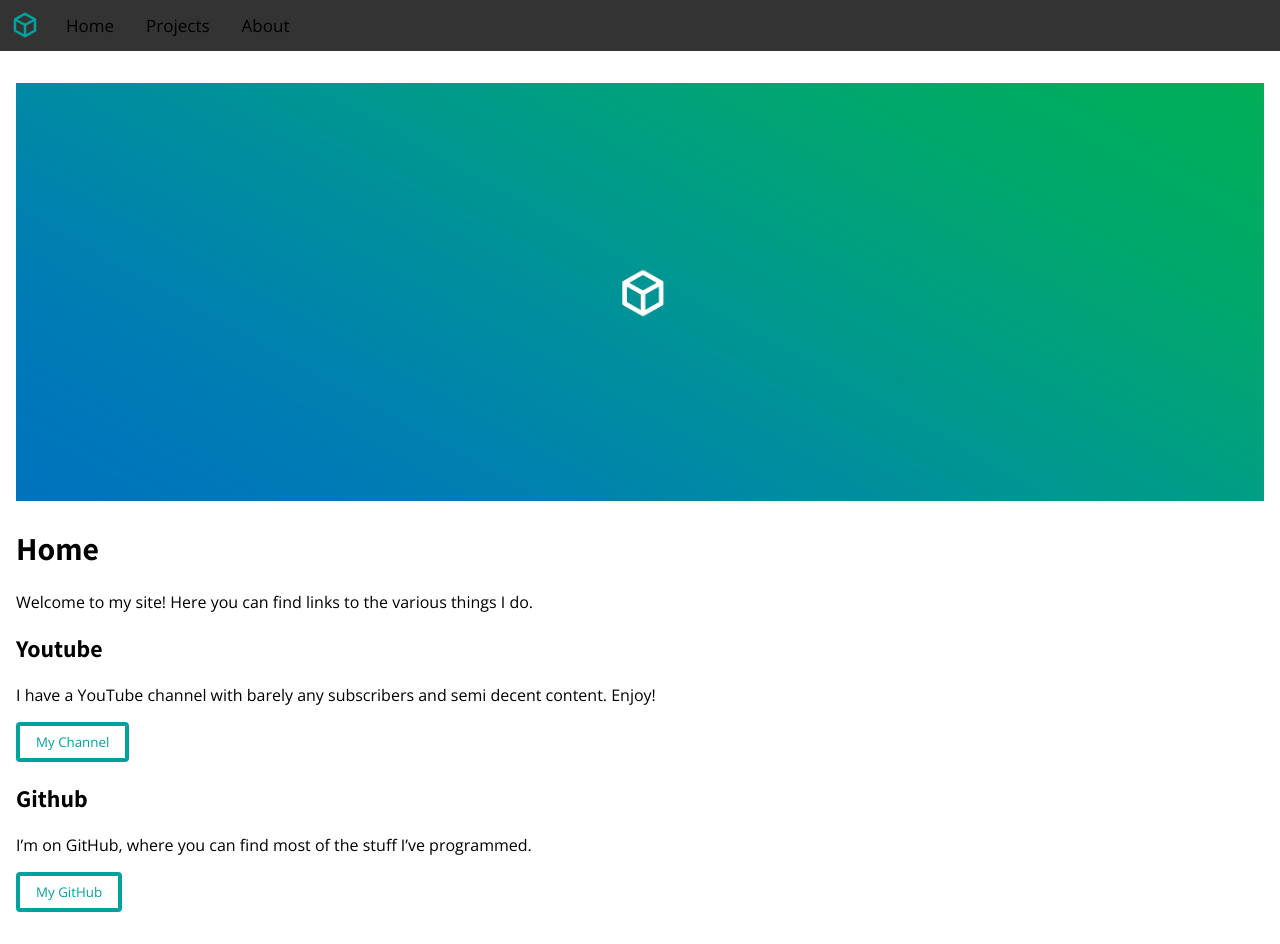
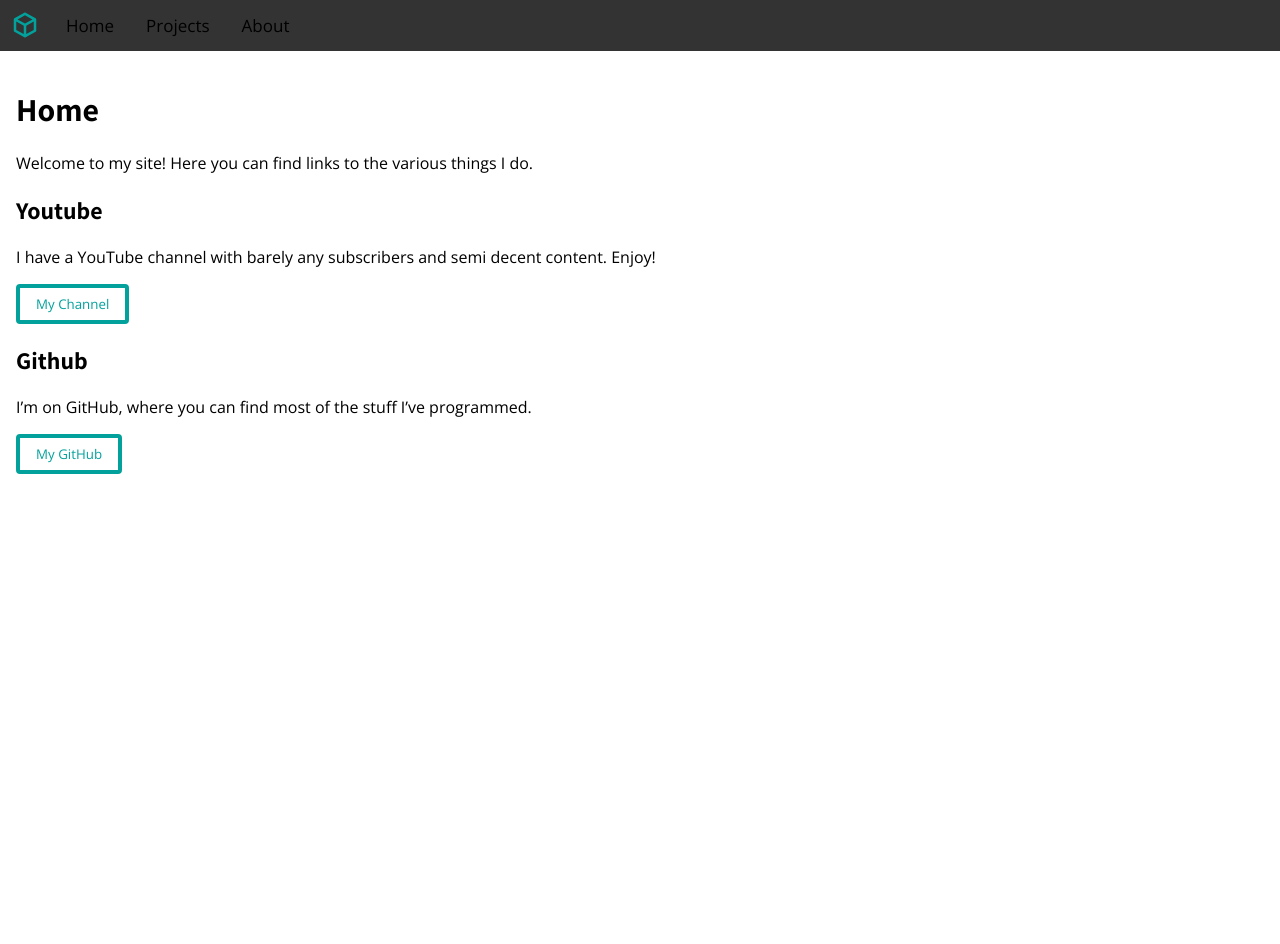
Before and after one commit to HyperHamster535/HyperHamster535.github.io, a Jekyll site: the page built from index.md, in a window 1280 px wide. Built offline with Jekyll 4.4.1, drawn with Linux system fonts in a browser that asks for light colours; after the commit the page ends 900 px from its top, so only the background shows below that.

Commit message:
Update index.md

```diff
--- a/index.md
+++ b/index.md
@@ -5,8 +5,6 @@
 layout: default
 title: Home
 ---
-
-<img style="margin: 0; position: relative; left: 0;" width="100%" src="/assets/banner.jpg">
 
 # Home
 Welcome to my site! Here you can find links to the various things I do.
```
